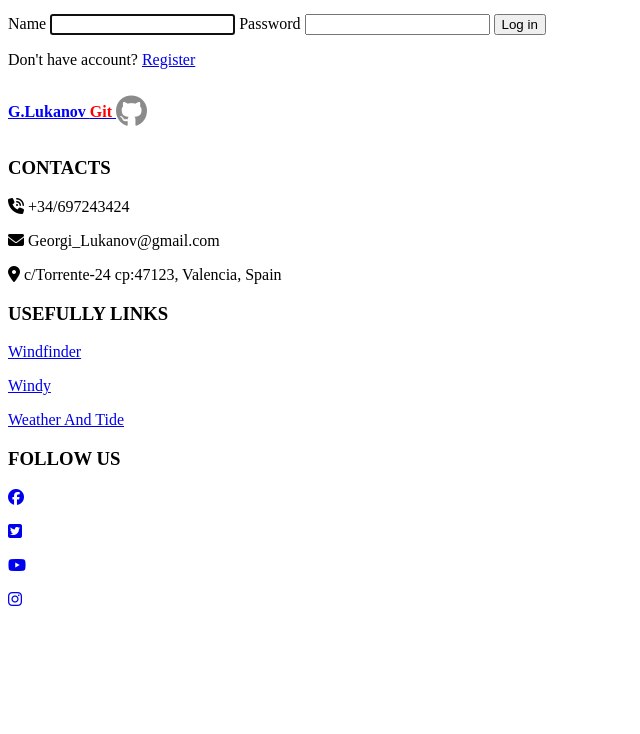
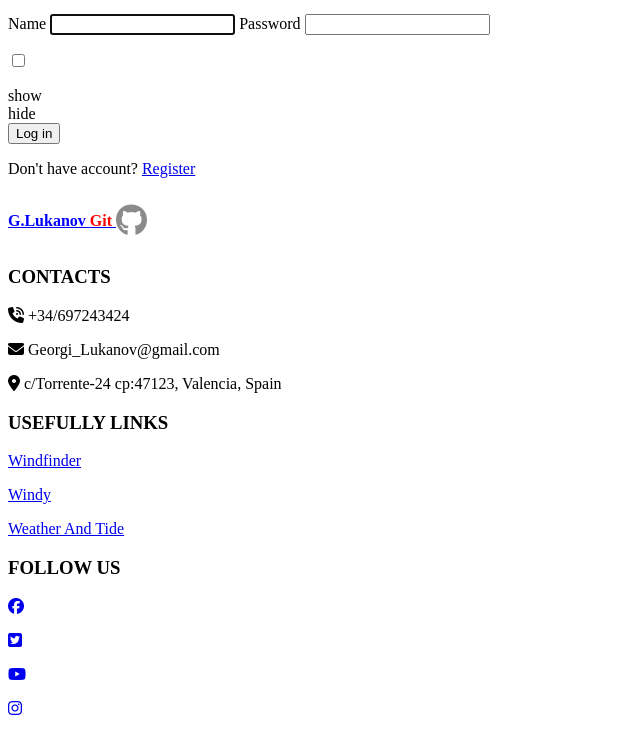
Before and after one commit to GeorgiLukanov87/spearfishing_app, a Django app: page /accounts/login/ in a window 1280 px wide. Shown: the part 179-913 px from the top of the page, without its empty margins (0-640 px from the left). Before the commit the page ends 785 px from the top, so only its background shows below. Run offline with Django 4.2, Linux system fonts and the light colour scheme; some libraries are stand-ins or nearby versions.

Commit message:
toggle pass

```diff
--- a/spearfishing_app/accounts/forms.py
+++ b/spearfishing_app/accounts/forms.py
@@ -16,6 +16,9 @@ class UserCreateForm(auth_forms.UserCreationForm):
         super().__init__(*args, **kwargs)
         self.fields['password1'].widget.attrs['placeholder'] = 'Enter Password...'
         self.fields['password2'].widget.attrs['placeholder'] = 'Repeat Password...'
+
+        # self.fields['password1'].widget.attrs['id'] = 'pass1-toggle'
+        # self.fields['password2'].widget.attrs['id'] = 'pass2-toggle'
 
     class Meta:
         model = UserModel
--- a/templates/accounts/login-page.html
+++ b/templates/accounts/login-page.html
@@ -10,6 +10,21 @@
 
         <label for="password">Password</label>
         {{ form.password|placeholder:'Add password...' }}
+        <div id="toggleButtonForPasswordLoginPage">
+            <p>
+                <input type="checkbox" onclick="togglePass()">
+            </p>
+
+            <div id="toggle-show">
+                show
+            </div>
+
+            <div id="toggle-hide">
+                hide
+            </div>
+
+
+        </div>
 
         {% csrf_token %}
         <button class="button-login" type="submit">Log in</button>
@@ -19,4 +34,23 @@
         <p>Don't have account? <a href="{% url 'register' %}">Register</a></p>
     </div>
 
+    <script>
+        function togglePass() {
+            const toggleShowElement = document.getElementById('toggle-show');
+            const toggleHideElement = document.getElementById('toggle-hide');
+            const x = document.getElementById("id_password");
+
+            if (x.type === "password") {
+                x.type = "text";
+                toggleShowElement.style.display = 'none'
+                toggleHideElement.style.display = 'block'
+            } else {
+                x.type = "password";
+                toggleShowElement.style.display = 'block'
+                toggleHideElement.style.display = 'none'
+            }
+        }
+
+    </script>
+
 {% endblock %}
--- a/templates/base.html
+++ b/templates/base.html
@@ -67,5 +67,6 @@
     </div>
 </div>
 
+
 </body>
 </html>
```
Also changed, not shown: db.sqlite3, 1 other file.
